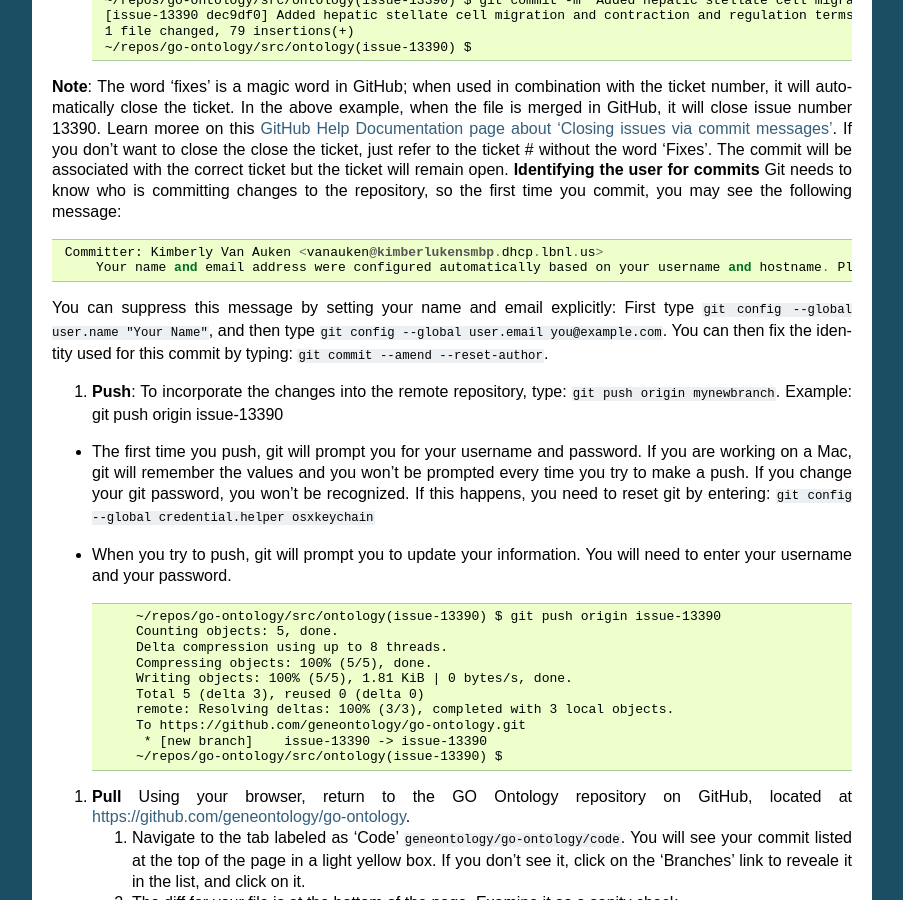
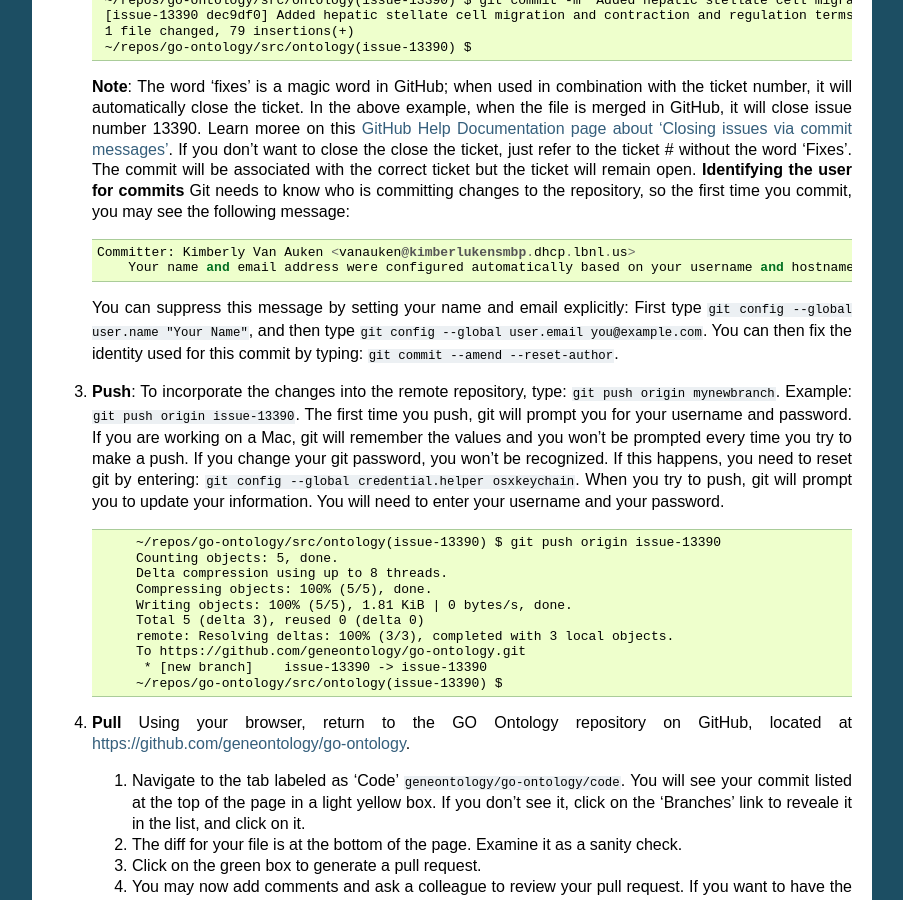
Before and after one commit to geneontology/go-ontology, a Sphinx documentation site: the page built from docs/Installgit.md, in a window 1280 px wide and 900 px high, scrolled down 2702 px. Shown: the whole window, without its empty margins (198-1101 px from the left). Built offline with Sphinx 7.4.7, drawn with Linux system fonts in a browser that asks for light colours.

````diff
--- a/docs/Installgit.md
+++ b/docs/Installgit.md
@@ -118,18 +118,17 @@ Fast-forward
         1 file changed, 79 insertions(+)
         ~/repos/go-ontology/src/ontology(issue-13390) $
 
- **Note**: The word 'fixes' is a magic word in GitHub; when used in combination with the ticket number, it will automatically close the ticket. In the above example, when the file is merged in GitHub, it will close issue number 13390. Learn moree on this [GitHub Help Documentation page about 'Closing issues via commit messages'](https://help.github.com/articles/closing-issues-via-commit-messages/).
+    **Note**: The word 'fixes' is a magic word in GitHub; when used in combination with the ticket number, it will automatically close the ticket. In the above example, when the file is merged in GitHub, it will close issue number 13390. Learn moree on this [GitHub Help Documentation page about 'Closing issues via commit messages'](https://help.github.com/articles/closing-issues-via-commit-messages/).
 	If you don't want to close the close the ticket, just refer to the ticket # without the word 'Fixes'. The commit will be associated with the correct ticket but the ticket will remain open.
- **Identifying the user for commits** Git needs to know who is committing changes to the repository, so the first time you commit, you may see the following message:
+    **Identifying the user for commits** Git needs to know who is committing changes to the repository, so the first time you commit, you may see the following message:
 
-	 Committer: Kimberly Van Auken <vanauken@kimberlukensmbp.dhcp.lbnl.us>
-         Your name and email address were configured automatically based on your username and hostname. Please check that they are accurate.
+	   Committer: Kimberly Van Auken <vanauken@kimberlukensmbp.dhcp.lbnl.us>
+           Your name and email address were configured automatically based on your username and hostname. Please check that they are accurate.
 
- You can suppress this message by setting your name and email explicitly: First type ```git config --global user.name "Your Name"```, and then type ```git config --global user.email you@example.com```. You can then fix the identity used for this commit by typing: ```git commit --amend --reset-author```.
+   You can suppress this message by setting your name and email explicitly: First type ```git config --global user.name "Your Name"```, and then type ```git config --global user.email you@example.com```. You can then fix the identity used for this commit by typing: ```git commit --amend --reset-author```.
 
-3. **Push**: To incorporate the changes into the remote repository, type: ```git push origin mynewbranch```. Example: git push origin issue-13390
-- The first time you push, git will prompt you for your username and password. If you are working on a Mac, git will remember the values and you won’t be prompted every time you try to make a push. If you change your git password, you won’t be recognized. If this happens, you need to reset git by entering: ```git config --global credential.helper osxkeychain```
--  When you try to push, git will prompt you to update your information. You will need to enter your username and your password.
+3. **Push**: To incorporate the changes into the remote repository, type: ```git push origin mynewbranch```. Example: ```git push origin issue-13390```.
+   The first time you push, git will prompt you for your username and password. If you are working on a Mac, git will remember the values and you won’t be prompted every time you try to make a push. If you change your git password, you won’t be recognized. If this happens, you need to reset git by entering: ```git config --global credential.helper osxkeychain```. When you try to push, git will prompt you to update your information. You will need to enter your username and your password.
 
             ~/repos/go-ontology/src/ontology(issue-13390) $ git push origin issue-13390
             Counting objects: 5, done.
````
